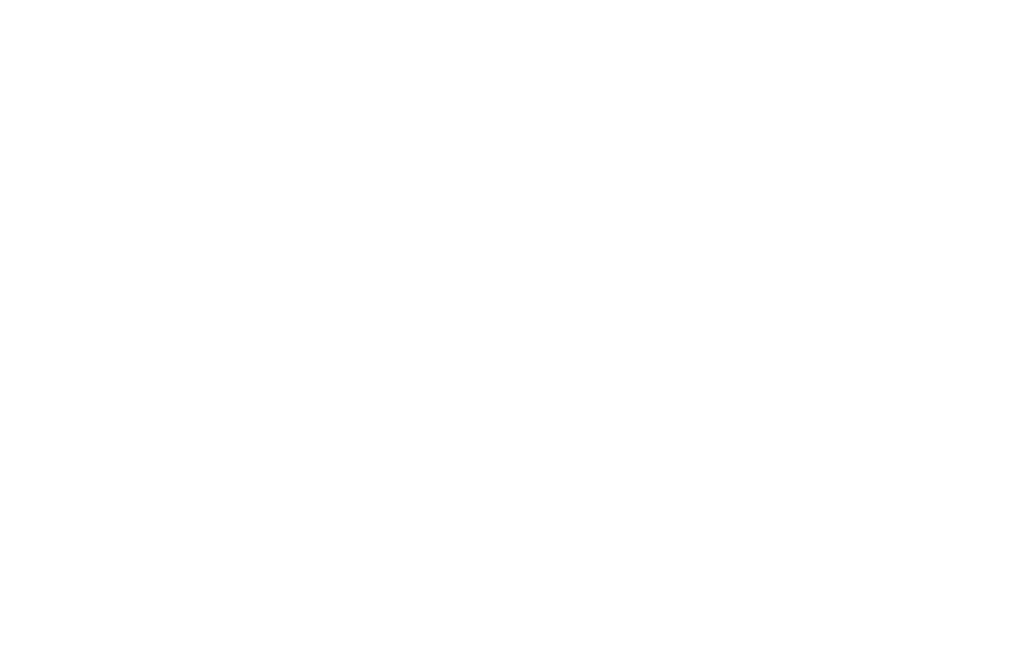
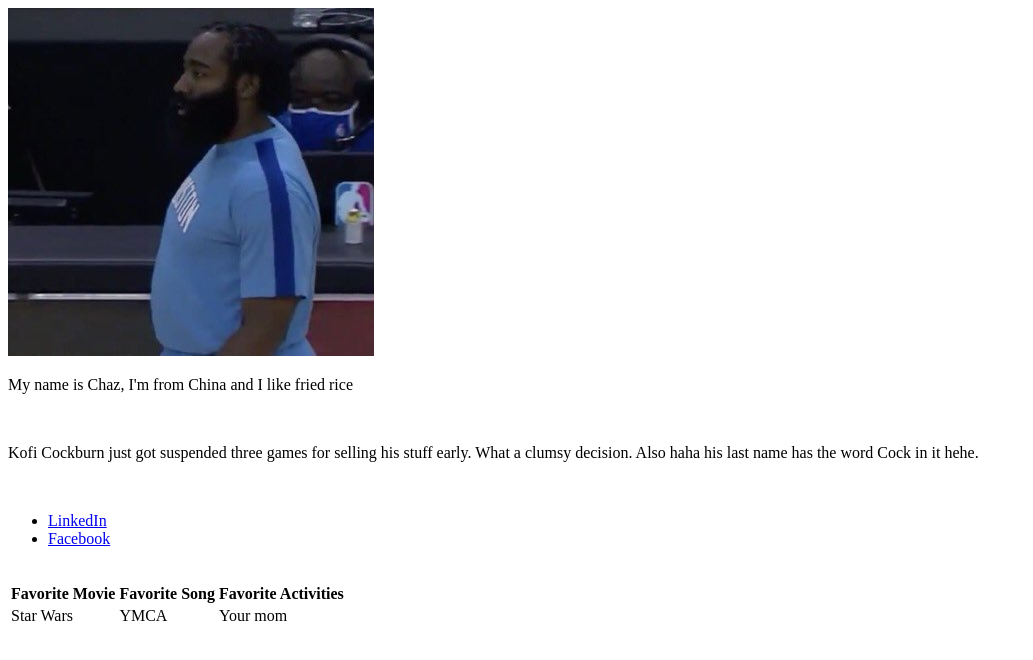
Before and after one commit to ckung302/ckung302.github.io, a plain HTML site: page index.html in a window 1280 px wide. Shown: the whole page, without its empty margins (0-1033 px from the left). Drawn offline with Linux system fonts and the light colour scheme.

Commit message:
initial commit of bio

```diff
--- a/index.html
+++ b/index.html
@@ -2,10 +2,41 @@
 <html lang="en-us">
 <head>
   <meta charset="UTF-8">
-  <title>Activity 1: Basic HTML Bio</title>
+  <title>Charles Kung</title>
 </head>
 
 <body>
+  <img src = "images/James.jpg" alt = "Charles Kung">
+
+  <p>My name is Chaz, I'm from China and I like fried rice</p>
+  <br>
+  <p>Kofi Cockburn just got suspended three games for selling his stuff early. What a clumsy decision. Also haha his last name has the word Cock in it hehe.</p>
+  <br>
+
+
+  <ul>
+    <li><a href = "https://www.linkedin.com/in/charles-kung-4028781b0/" target = "_blank">
+    LinkedIn</a></li>
+    <li><a href = "https://www.facebook.com/" target = "_blank">
+    Facebook</a></li>
+  </ul>
+  <br>
+
+  <table>
+    <tr>
+      <th>Favorite Movie</th>
+      <th>Favorite Song</th>
+      <th>Favorite Activities</th>
+    </tr>
+
+    <tr>
+      <td>Star Wars</td>
+      <td>YMCA</td>
+      <td>Your mom</td>
+    </tr>
+
+  </table>
+
 
 </body>
 
```
Also changed, not shown: images/James.jpg (added).
